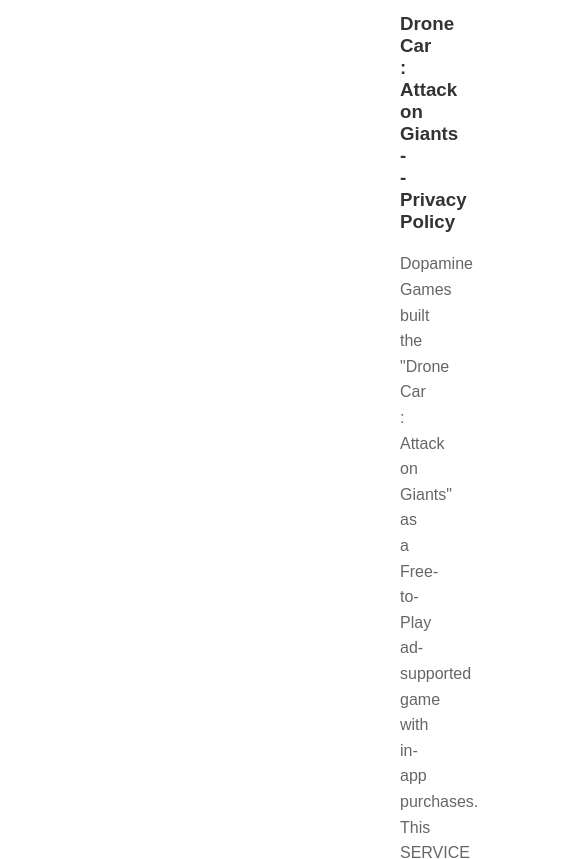
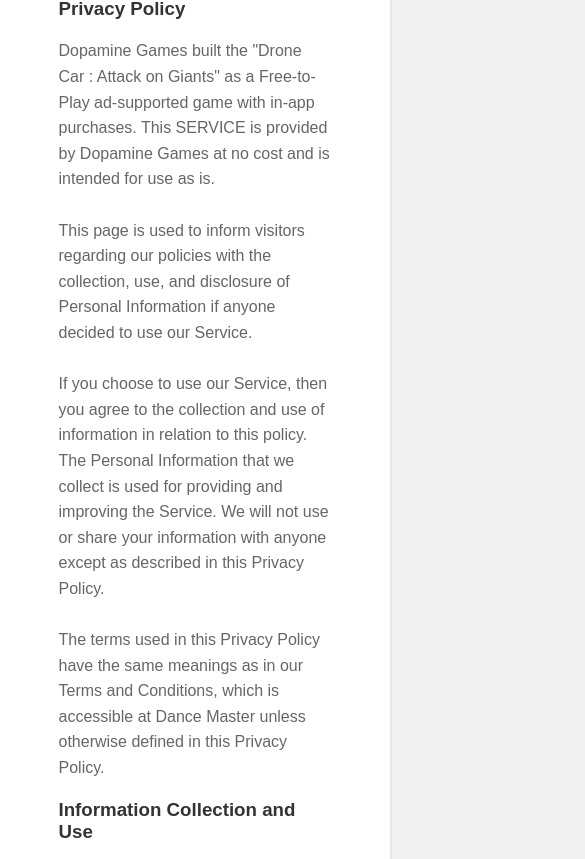
Before and after one commit to BijanJab/BijanJab.github.io, a plain HTML site: page privacy/DroneCar.html in a window 390 px wide. Shown: the part 140-999 px from the top of the page, 585 px wide, since content can reach past the window. Drawn offline with Linux system fonts and the light colour scheme.

Commit message:
make it responsive

```diff
--- a/privacy/css/styles.css
+++ b/privacy/css/styles.css
@@ -12,7 +12,7 @@ body {
 /* Set margin and padding for the main content */
 .container {
     margin: 30px auto; /* Add margin from top and bottom, and center horizontally */
-    padding: 30px 400px; /* 20px top and bottom, 200px left and right */
+    padding: 30px 15%; /* 20px top and bottom, 200px left and right */
     background-color: #fff; /* White background for the content */
     border-radius: 5px; /* Add rounded corners to the content */
     box-shadow: 0 0 10px rgba(0, 0, 0, 0.1); /* Add a subtle shadow */
```
